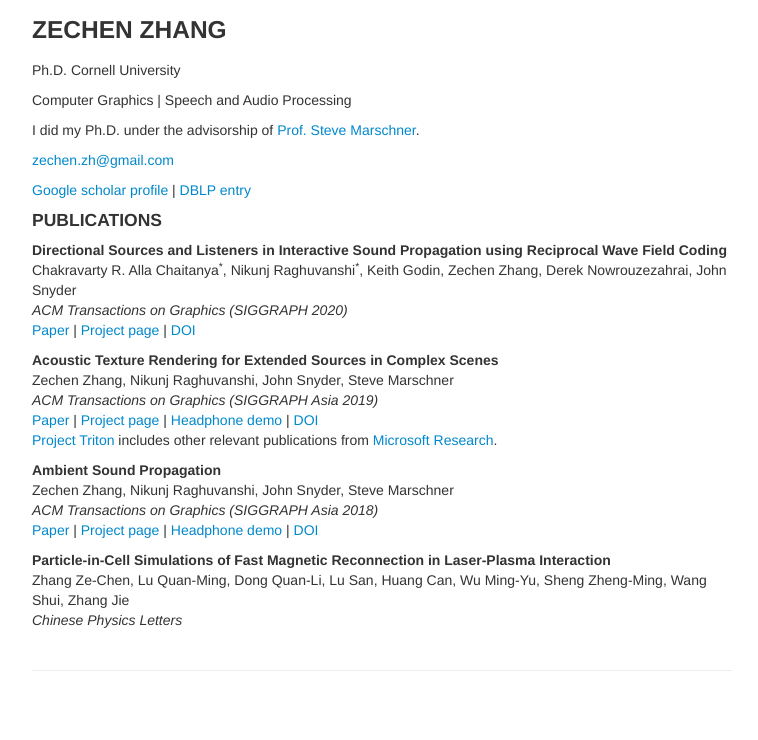
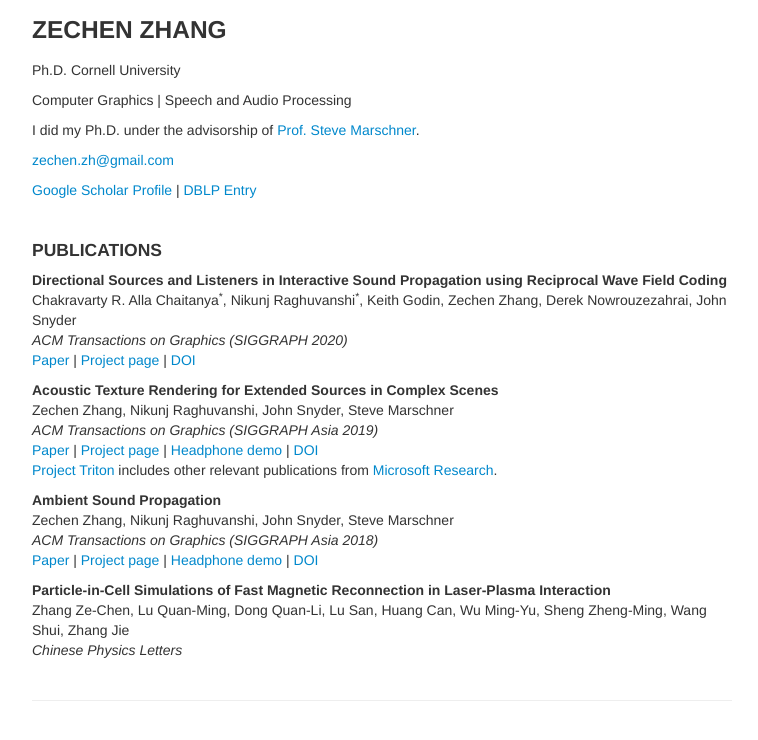
Before and after one commit to ZechenZ/zechenz.github.com, a Jekyll site: the page built from index.md, in a window 1280 px wide. Shown: the top 740 px of the page, without its empty margins (258-1016 px from the left). Built offline with Jekyll 4.4.1, drawn with Linux system fonts in a browser that asks for light colours; our own code applies the rules of GitHub Pages for plain Markdown files.

Commit message:
blank space edit

```diff
--- a/index.md
+++ b/index.md
@@ -18,11 +18,11 @@ I did my Ph.D. under the advisorship of [Prof. Steve Marschner](https://www.cs.c
 
 <zechen.zh@gmail.com>
 
-[Google scholar profile](https://scholar.google.com/citations?hl=en&user=RBDHu9UAAAAJ&view_op=list_works&sortby=pubdate)
+[Google Scholar Profile](https://scholar.google.com/citations?hl=en&user=RBDHu9UAAAAJ&view_op=list_works&sortby=pubdate)
 |
-[DBLP entry](https://dblp.uni-trier.de/pid/202/5537.html)
+[DBLP Entry](https://dblp.uni-trier.de/pid/202/5537.html)
 
-
+<br/>
 #### PUBLICATIONS
 
 **Directional Sources and Listeners in Interactive Sound Propagation using Reciprocal Wave Field Coding**
```
